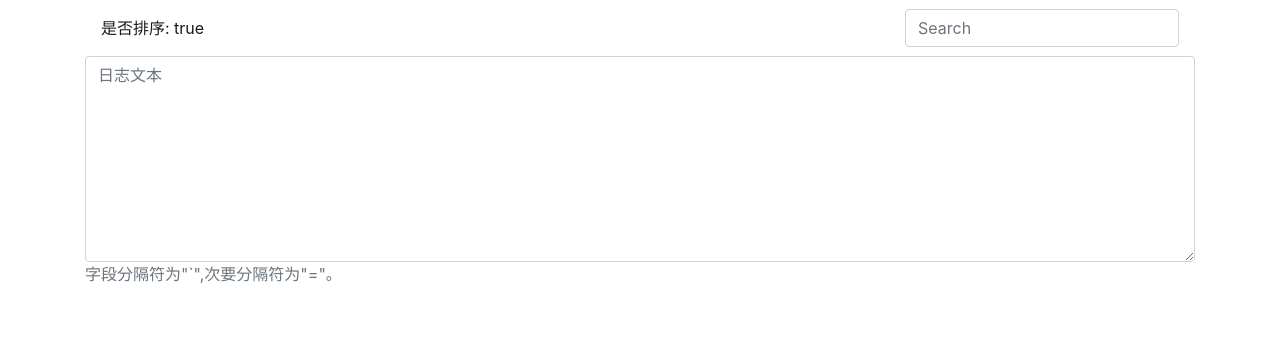
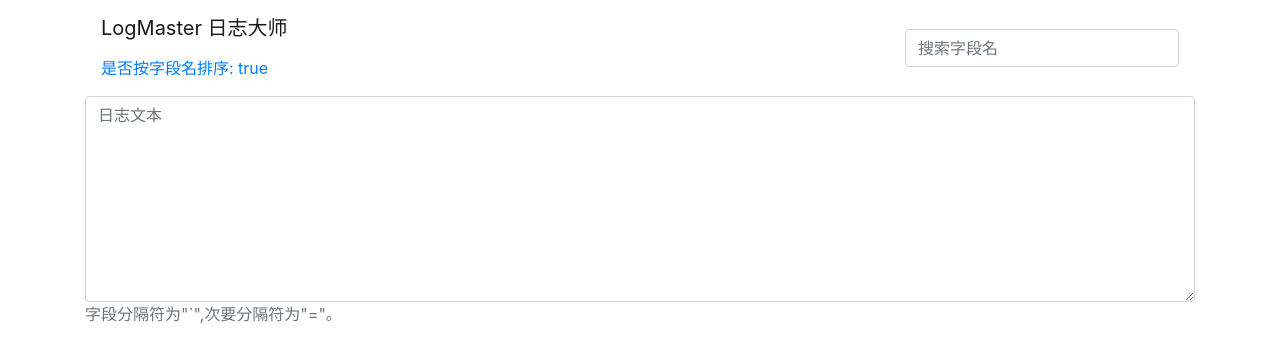
Before and after one commit to bowenliang123/SandwidchRequestModifier, a browser extension: page html/logmaster.html in a window 1280 px wide. Drawn offline with nearby package versions, Linux system fonts and the light colour scheme.

Commit message:
v1.3.1 整理日志大师外观和文本更加易用

```diff
--- a/html/logmaster.html
+++ b/html/logmaster.html
@@ -30,10 +30,13 @@
 
     <!--导航栏-->
     <nav class="navbar navbar-light bg-faded m-y-1">
-        <!--是否排序-->
+
         <div class="nav navbar-nav">
-            <a class="nav-item nav-link active" href="#" ng-click="isSort=!isSort;updateLogText();">
-                是否排序: {{isSort}}</a>
+            <a class="navbar-brand " href="#">LogMaster 日志大师</a>
+
+            <!--是否排序-->
+            <a class="nav-item nav-link active text-primary" href="#" ng-click="isSort=!isSort;updateLogText();">
+                是否按字段名排序: {{isSort}}</a>
 
             <!--pagination 快速跳转-->
             <a ng-repeat="logCase in logCases"
@@ -41,7 +44,7 @@
         </div>
 
         <form class="form-inline pull-xs-right">
-            <input class="form-control" type="text" placeholder="Search" ng-model="queryText">
+            <input class="form-control" type="text" placeholder="搜索字段名" ng-model="queryText">
         </form>
     </nav>
 
@@ -64,7 +67,7 @@
             <thead>
             <tr>
                 <th class="col-sm-1">#</th>
-                <th class="col-sm-2">字段名称</th>
+                <th class="col-sm-2">字段名</th>
                 <th class="col-sm-9">值</th>
             </tr>
             </thead>
```
Also changed, not shown: manifest.json.
